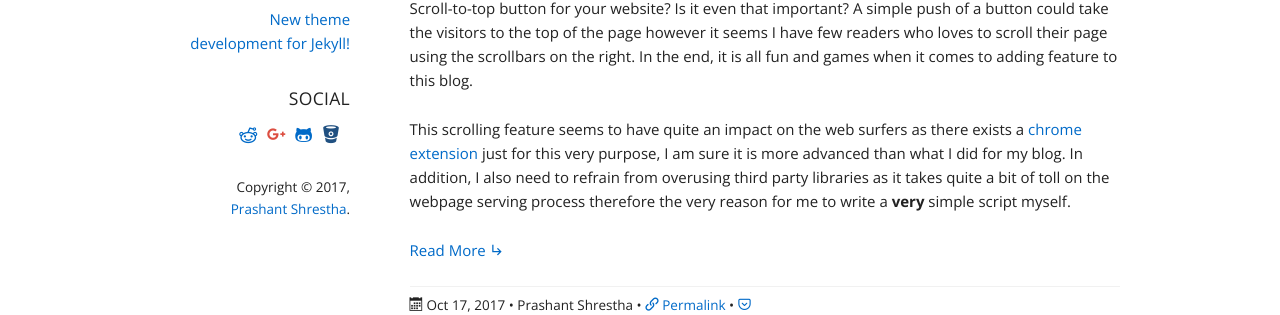
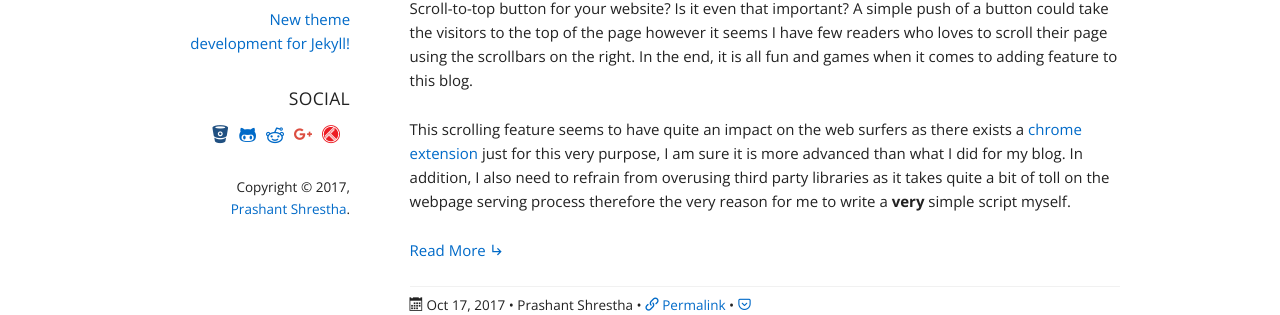
Before and after one commit to intern0t/personal-blog, a Jekyll site: the page built from index.md, in a window 1280 px wide. Shown: the part 1066-1381 px from the top of the page. Built offline with Jekyll 4.4.1, drawn with Linux system fonts in a browser that asks for light colours; the list of posts is cut into pages by our own code.

Commit message:
Added and updated Trakt.TV link on sidebar.

```diff
--- a/_includes/sidebar.html
+++ b/_includes/sidebar.html
@@ -34,10 +34,11 @@
         <h6 class="u-full-width tag-title">Social</h6>
         <!-- Recent Articles. -->
         <ul class="u-full-width social-buttons">
-            <li><a href="{{ site.bitbucket | prepend: 'https://bitbucket.org/' | append: '/' }}" target="_blank" title="Bitbucket"><i class="icon-brand"></i></a></li>
-            <li><a href="{{ site.github_username | prepend: 'https://github.com/' }}" title="Github" target="_blank"><i class="icon-github-alt"></i></a></li>
+            <li><a href="https://trakt.tv/users/scarecr0w" title="Trakt.TV" target="_blank"><i class="icon-brand5"></i></a></li>
             <li><a href="{{ site.googleplus_username | prepend: 'https://plus.google.com/u/2/+' }}" title="G+" target="_blank"><i class="icon-brand2"></i></a></li>
             <li><a href="{{ site.reddit | prepend: 'https://reddit.com/u/' }}" title="Reddit" target="_blank"><i class="icon-reddit"></i></a></li>
+            <li><a href="{{ site.github_username | prepend: 'https://github.com/' }}" title="Github" target="_blank"><i class="icon-github-alt"></i></a></li>
+            <li><a href="{{ site.bitbucket | prepend: 'https://bitbucket.org/' | append: '/' }}" target="_blank" title="Bitbucket"><i class="icon-brand"></i></a></li>
         </ul>
     </div>
 
--- a/assets/css/icomoon.css
+++ b/assets/css/icomoon.css
@@ -1,10 +1,10 @@
 @font-face {
   font-family: 'icomoon';
-  src:  url('../fonts/icomoon.eot?4vz2fg');
-  src:  url('../fonts/icomoon.eot?4vz2fg#iefix') format('embedded-opentype'),
-    url('../fonts/icomoon.ttf?4vz2fg') format('truetype'),
-    url('../fonts/icomoon.woff?4vz2fg') format('woff'),
-    url('../fonts/icomoon.svg?4vz2fg#icomoon') format('svg');
+  src:  url('../fonts/icomoon.eot?lv60xk');
+  src:  url('../fonts/icomoon.eot?lv60xk#iefix') format('embedded-opentype'),
+    url('../fonts/icomoon.ttf?lv60xk') format('truetype'),
+    url('../fonts/icomoon.woff?lv60xk') format('woff'),
+    url('../fonts/icomoon.svg?lv60xk#icomoon') format('svg');
   font-weight: normal;
   font-style: normal;
 }
@@ -120,6 +120,10 @@ i {
 .icon-box-filled:before {
   content: "\e908";
 }
+.icon-brand5:before {
+  content: "\e90f";
+  color: #ed1c24;
+}
 .icon-brand:before {
   content: "\e900";
   color: #205081;
```
Also changed, not shown: assets/fonts/icomoon.ttf, assets/fonts/icomoon.woff, 2 other files.
